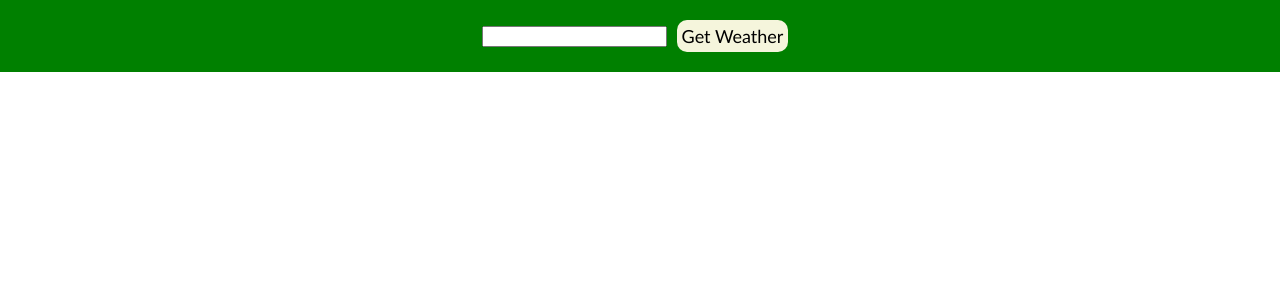
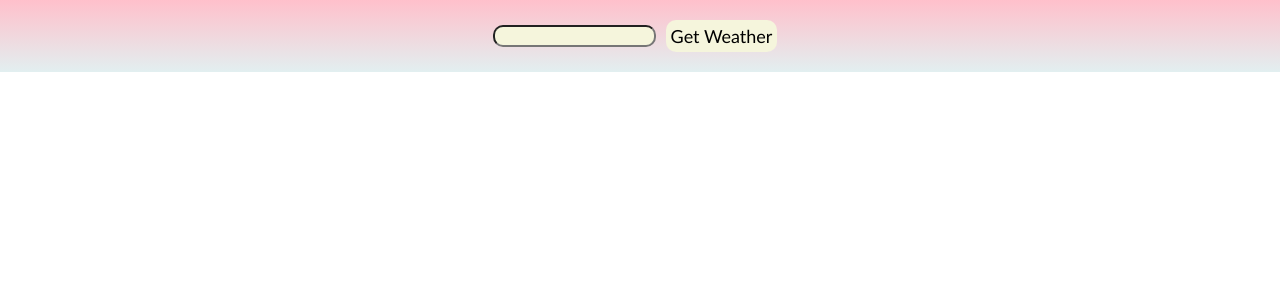
Before and after one commit to HassanS85/weatherapi, a React (Create React App) app in the folder weatherapi/: page / in a window 1280 px wide. Shown: the top 300 px of the page. Built offline with nearby package versions, Linux system fonts and the light colour scheme.

Commit message:
new background css created

```diff
--- a/weatherapi/src/App.css
+++ b/weatherapi/src/App.css
@@ -1,5 +1,6 @@
 .App {
   text-align: center;
+
 }
 
 .searchBar-container {
@@ -9,6 +10,7 @@
   display:flex;
   align-items: center;
   justify-content: center;
+  background-image: linear-gradient(pink, rgb(226, 239, 240));
 
 }
 
@@ -24,6 +26,12 @@
 
 }
 
+.searchBox{
+  border-radius: 10px;
+  color: black;
+  background-color: beige;
+  font-family: 'Gill Sans', 'Gill Sans MT', Calibri, 'Trebuchet MS', sans-serif;
+}
 
 
 
--- a/weatherapi/src/components/Main/SearchBar/SearchBar.jsx
+++ b/weatherapi/src/components/Main/SearchBar/SearchBar.jsx
@@ -10,7 +10,7 @@ const SearchBar = (props) => {
     }
 
   return (
-    <input onChange={updateValue} type="search" ></input>
+    <input className='searchBox' onChange={updateValue} type="search" ></input>
     )
 }
 
--- a/weatherapi/src/components/Main/WeatherDisplay/WeatherDisplay.css
+++ b/weatherapi/src/components/Main/WeatherDisplay/WeatherDisplay.css
@@ -5,5 +5,6 @@
     flex-direction: column;
     font-family: 'Franklin Gothic Medium', 'Arial Narrow', Arial, sans-serif;
     font-style: italic;
-    background-color: beige;
+    background-image: linear-gradient(beige, lightblue);
+
 }
```
